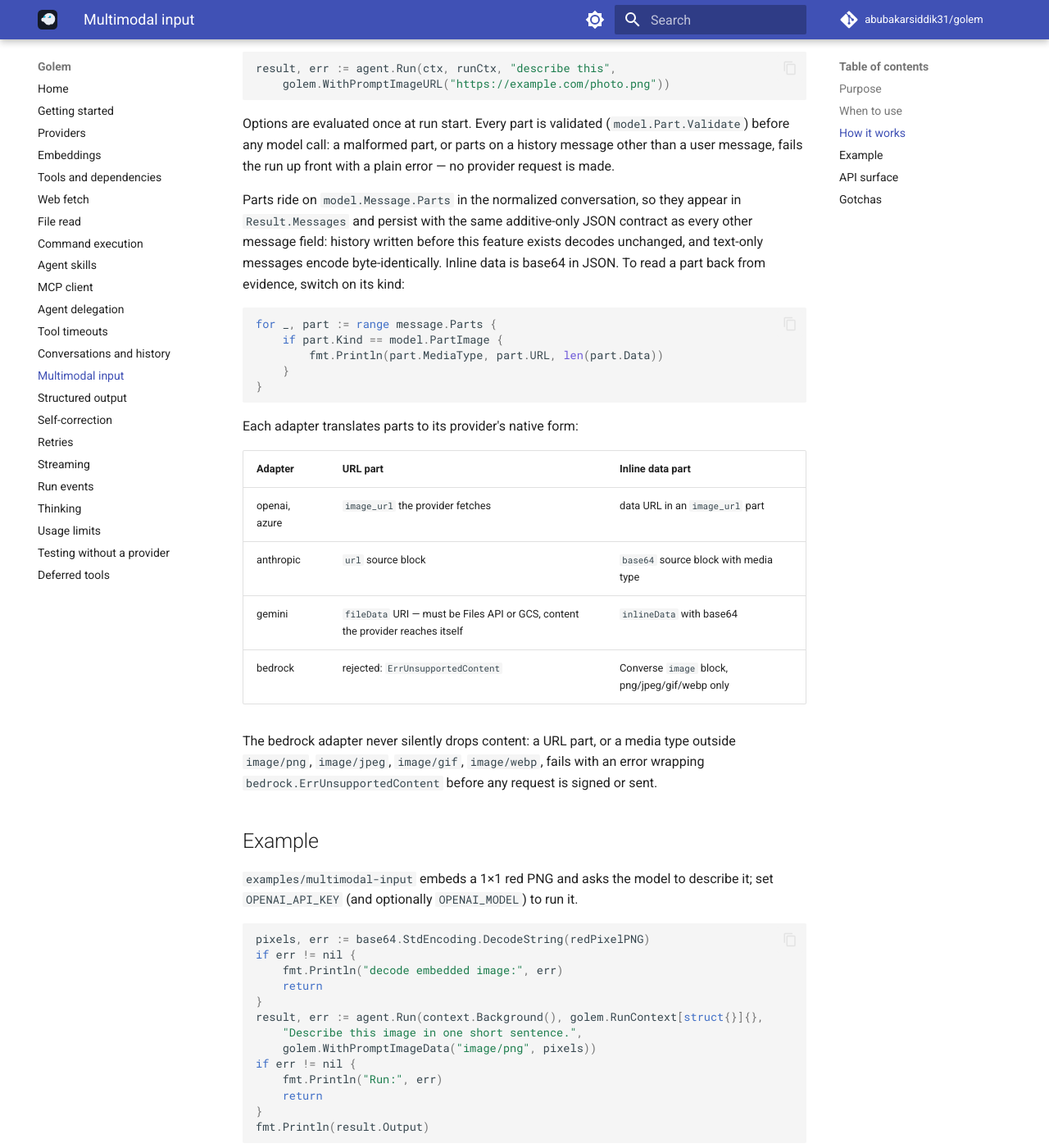
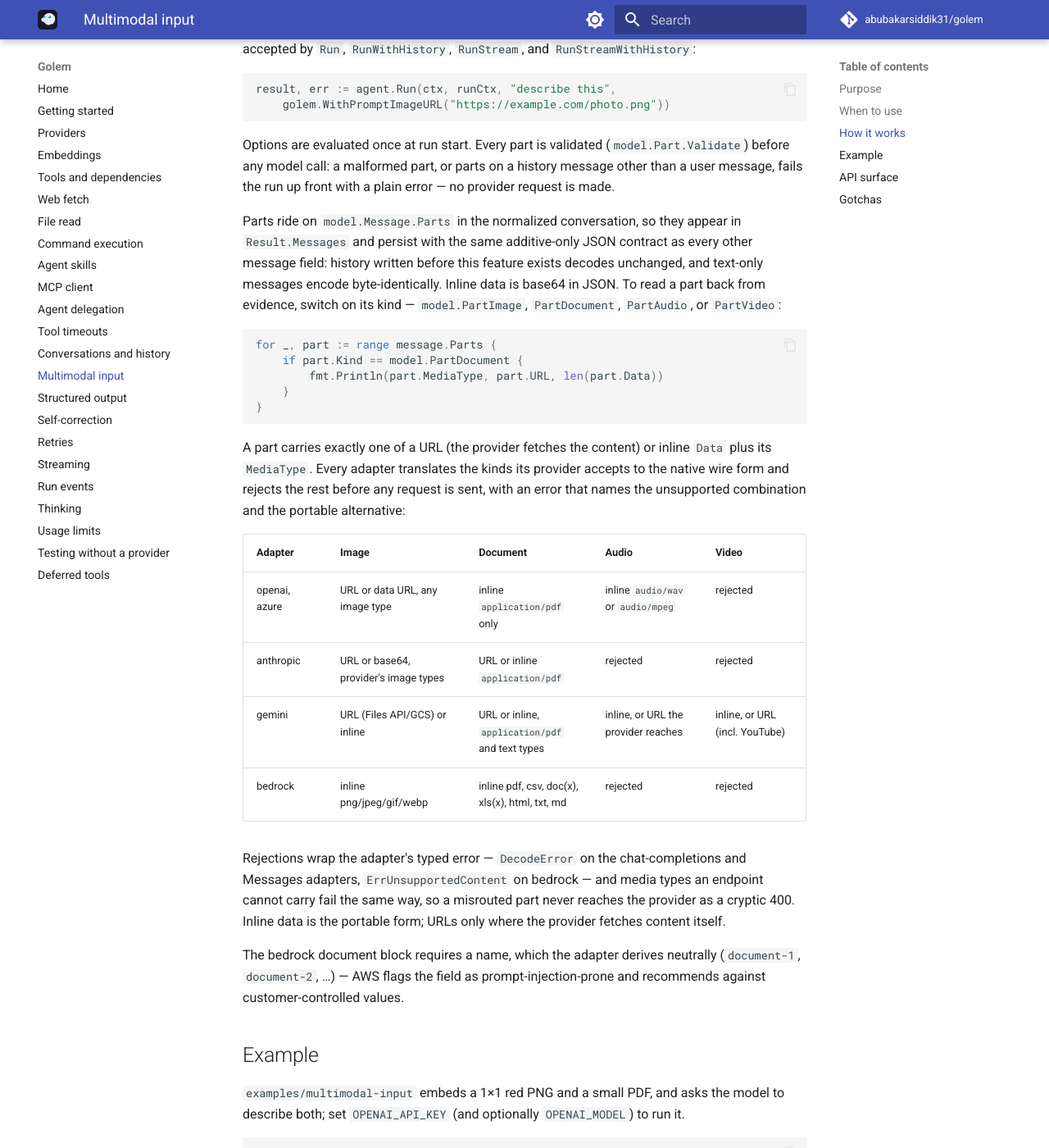
Before and after one commit to abubakarsiddik31/golem, an MkDocs documentation site: the page built from docs/guides/multimodal-input.md, in a window 1280 px wide and 1400 px high, scrolled down 570 px. Shown: the whole window at 82% size. Built offline with MkDocs 1.6.1 and Material for MkDocs 9.7.7, drawn with Linux system fonts in a browser that asks for light colours; comment, search, counter and statistics services are not loaded; some of the changed text lies outside the part shown.

Commit message:
docs: extend the multimodal guide and example to media parts

````diff
--- a/docs/guides/multimodal-input.md
+++ b/docs/guides/multimodal-input.md
@@ -2,16 +2,17 @@
 
 ## Purpose
 
-Attach images to a run's prompt so vision-capable models can see them:
-`golem.WithPromptImageURL` for an image the provider fetches,
-`golem.WithPromptImageData` for bytes your application already holds.
+Attach non-text content — images, documents, audio, video — to a run's
+prompt so multimodal models can see, read, or hear it: `model.Part`
+values on the prompt message, with helpers for the common cases.
 
 ## When to use
 
-When a prompt needs to reference an image — describing a photo, reading a
-chart, comparing two renders. Not for files the model cannot see: plain
-text prompts stay text, and tool results are text (an image-bearing tool
-result would need a contract change; none exists yet).
+When a prompt needs more than text: describing a photo, reading a chart,
+summarizing a PDF, transcribing a recording, reviewing a clip. Not for
+plain text (send it as the prompt), and not for tool results — they are
+text (a media-bearing tool result would need a contract change; none
+exists yet).
 
 ## How it works
 
@@ -34,45 +35,55 @@ they appear in `Result.Messages` and persist with the same additive-only
 JSON contract as every other message field: history written before this
 feature exists decodes unchanged, and text-only messages encode
 byte-identically. Inline data is base64 in JSON. To read a part back
-from evidence, switch on its kind:
+from evidence, switch on its kind — `model.PartImage`, `PartDocument`,
+`PartAudio`, or `PartVideo`:
 
 ```go
 for _, part := range message.Parts {
-    if part.Kind == model.PartImage {
+    if part.Kind == model.PartDocument {
         fmt.Println(part.MediaType, part.URL, len(part.Data))
     }
 }
 ```
 
-Each adapter translates parts to its provider's native form:
+A part carries exactly one of a URL (the provider fetches the content)
+or inline `Data` plus its `MediaType`. Every adapter translates the
+kinds its provider accepts to the native wire form and rejects the rest
+before any request is sent, with an error that names the unsupported
+combination and the portable alternative:
 
-| Adapter | URL part | Inline data part |
-| --- | --- | --- |
-| openai, azure | `image_url` the provider fetches | data URL in an `image_url` part |
-| anthropic | `url` source block | `base64` source block with media type |
-| gemini | `fileData` URI — must be Files API or GCS, content the provider reaches itself | `inlineData` with base64 |
-| bedrock | rejected: `ErrUnsupportedContent` | Converse `image` block, png/jpeg/gif/webp only |
+| Adapter | Image | Document | Audio | Video |
+| --- | --- | --- | --- | --- |
+| openai, azure | URL or data URL, any image type | inline `application/pdf` only | inline `audio/wav` or `audio/mpeg` | rejected |
+| anthropic | URL or base64, provider's image types | URL or inline `application/pdf` | rejected | rejected |
+| gemini | URL (Files API/GCS) or inline | URL or inline, `application/pdf` and text types | inline, or URL the provider reaches | inline, or URL (incl. YouTube) |
+| bedrock | inline png/jpeg/gif/webp | inline pdf, csv, doc(x), xls(x), html, txt, md | rejected | rejected |
 
-The bedrock adapter never silently drops content: a URL part, or a media
-type outside `image/png`, `image/jpeg`, `image/gif`, `image/webp`, fails
-with an error wrapping `bedrock.ErrUnsupportedContent` before any request
-is signed or sent.
+Rejections wrap the adapter's typed error — `DecodeError` on the
+chat-completions and Messages adapters, `ErrUnsupportedContent` on
+bedrock — and media types an endpoint cannot carry fail the same way,
+so a misrouted part never reaches the provider as a cryptic 400.
+Inline data is the portable form; URLs only where the provider fetches
+content itself.
+
+The bedrock document block requires a name, which the adapter derives
+neutrally (`document-1`, `document-2`, …) — AWS flags the field as
+prompt-injection-prone and recommends against customer-controlled
+values.
 
 ## Example
 
-`examples/multimodal-input` embeds a 1×1 red PNG and asks the model to
-describe it; set `OPENAI_API_KEY` (and optionally `OPENAI_MODEL`) to run
-it.
+`examples/multimodal-input` embeds a 1×1 red PNG and a small PDF, and
+asks the model to describe both; set `OPENAI_API_KEY` (and optionally
+`OPENAI_MODEL`) to run it.
 
 ```go
-pixels, err := base64.StdEncoding.DecodeString(redPixelPNG)
-if err != nil {
-	fmt.Println("decode embedded image:", err)
-	return
-}
 result, err := agent.Run(context.Background(), golem.RunContext[struct{}]{},
-	"Describe this image in one short sentence.",
-	golem.WithPromptImageData("image/png", pixels))
+	"Describe the image and summarize the document.",
+	golem.WithPromptParts(
+		model.ImageData("image/png", pixels),
+		model.DocumentData("application/pdf", pdf),
+	))
 if err != nil {
 	fmt.Println("Run:", err)
 	return
@@ -85,8 +96,10 @@ fmt.Println(result.Output)
 - `golem.WithPromptParts(parts ...model.Part) golem.RunOption` — append validated parts to the prompt message.
 - `golem.WithPromptImageURL(url string) golem.RunOption` — one image the provider fetches.
 - `golem.WithPromptImageData(mediaType string, data []byte) golem.RunOption` — one inline image.
-- `model.ImageURL(url string) model.Part` — construct a URL part directly.
-- `model.ImageData(mediaType string, data []byte) model.Part` — construct an inline part directly.
+- `model.ImageURL(url string) model.Part` / `model.ImageData(mediaType string, data []byte) model.Part` — image parts.
+- `model.DocumentURL(url string) model.Part` / `model.DocumentData(mediaType string, data []byte) model.Part` — document parts.
+- `model.AudioData(mediaType string, data []byte) model.Part` — an inline audio part.
+- `model.VideoData(mediaType string, data []byte) model.Part` — an inline video part.
 - `model.Part.Validate() error` — the boundary check; runs automatically at run start.
 - `model.Message.Parts []model.Part` — where parts live in normalized evidence.
 
@@ -95,12 +108,20 @@ fmt.Println(result.Output)
 - Parts are valid only on user messages; the run rejects anything else,
   including assistant messages in supplied history.
 - Exactly one of a part's URL or Data is set — both, or neither, is a
-  validation error — and inline data requires its media type.
+  validation error — and inline data requires its media type. Audio and
+  video URLs exist only on gemini (provider-addressable URIs); build
+  them as `model.Part{Kind: model.PartAudio, URL: ...}`.
 - Data is application-owned and not copied: treat the byte slice as
   immutable once attached (recorded evidence in `testmodel` is copied).
-- Inline data rides the request body as base64 — large images mean large
-  payloads and token counts; providers bill for image tokens.
-- URL handling is provider-specific: gemini only resolves URIs it can
-  reach itself (Files API or GCS), and bedrock rejects URLs outright.
-  Inline data is the portable form.
-- Deciding contract: `docs/adr/0011-image-content-parts.md`.
+- Inline data rides the request body as base64 — large media mean large
+  payloads and token counts; providers bill for image and document
+  tokens. Gemini caps a request's inline payload (about 20 MB total);
+  larger content belongs in Files API or GCS objects behind URLs.
+- Document kinds are stricter than images on several adapters: the
+  chat-completions adapters accept inline PDFs only, anthropic pairs its
+  PDF rule with URL support, and bedrock wants an explicit
+  media-type-to-format match. The openai-compatible table also depends
+  on the endpoint behind `BaseURL` — local runtimes may accept none of
+  the media parts.
+- Deciding contracts: `docs/adr/0011-image-content-parts.md` and
+  `docs/adr/0022-media-input-parts.md`.
````
Also changed, not shown: CHANGELOG.md (+15 -0 lines), README.md (+1 -1 lines), docs/guides/providers.md (+5 -3 lines), 1 other file.
